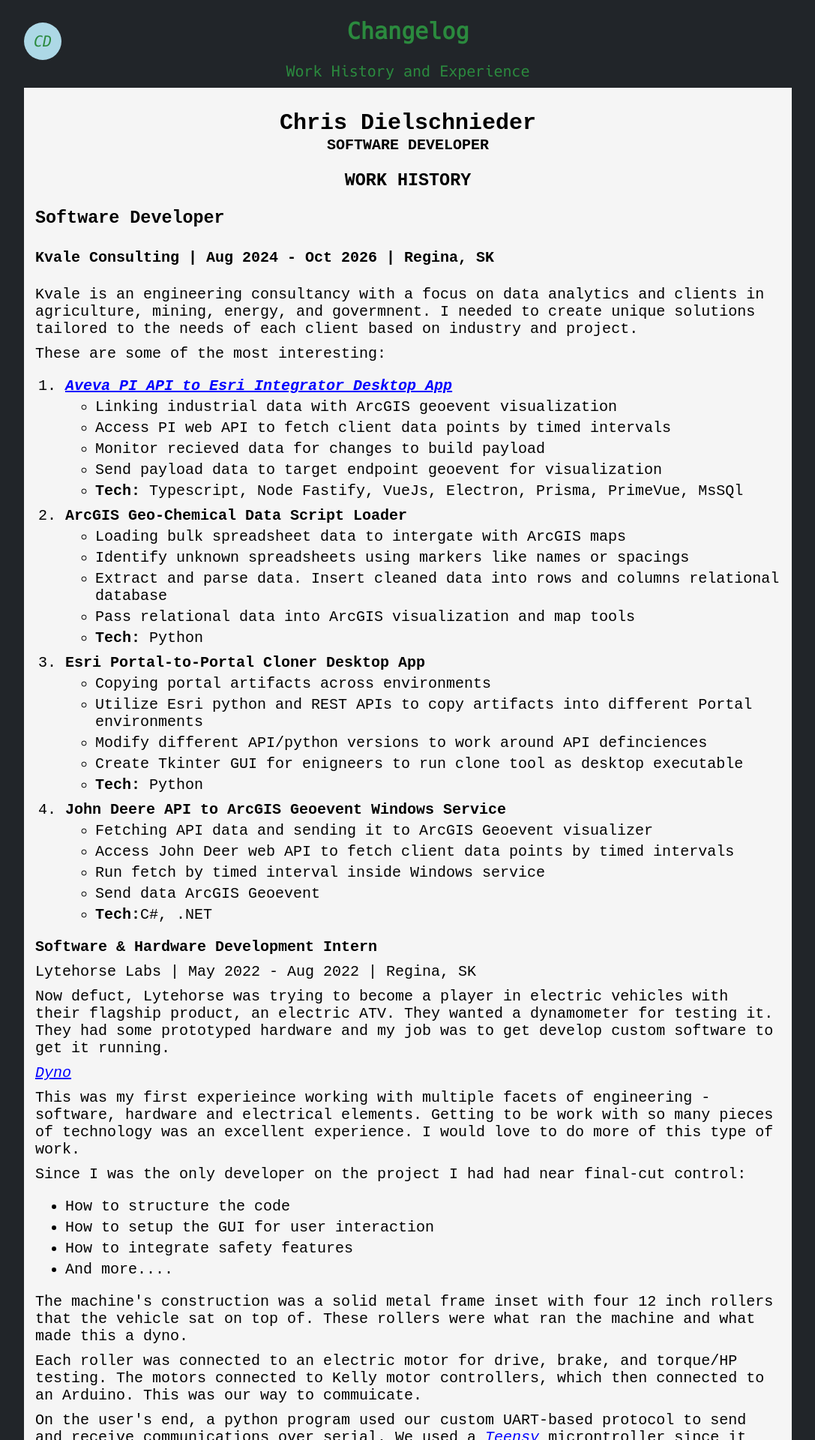
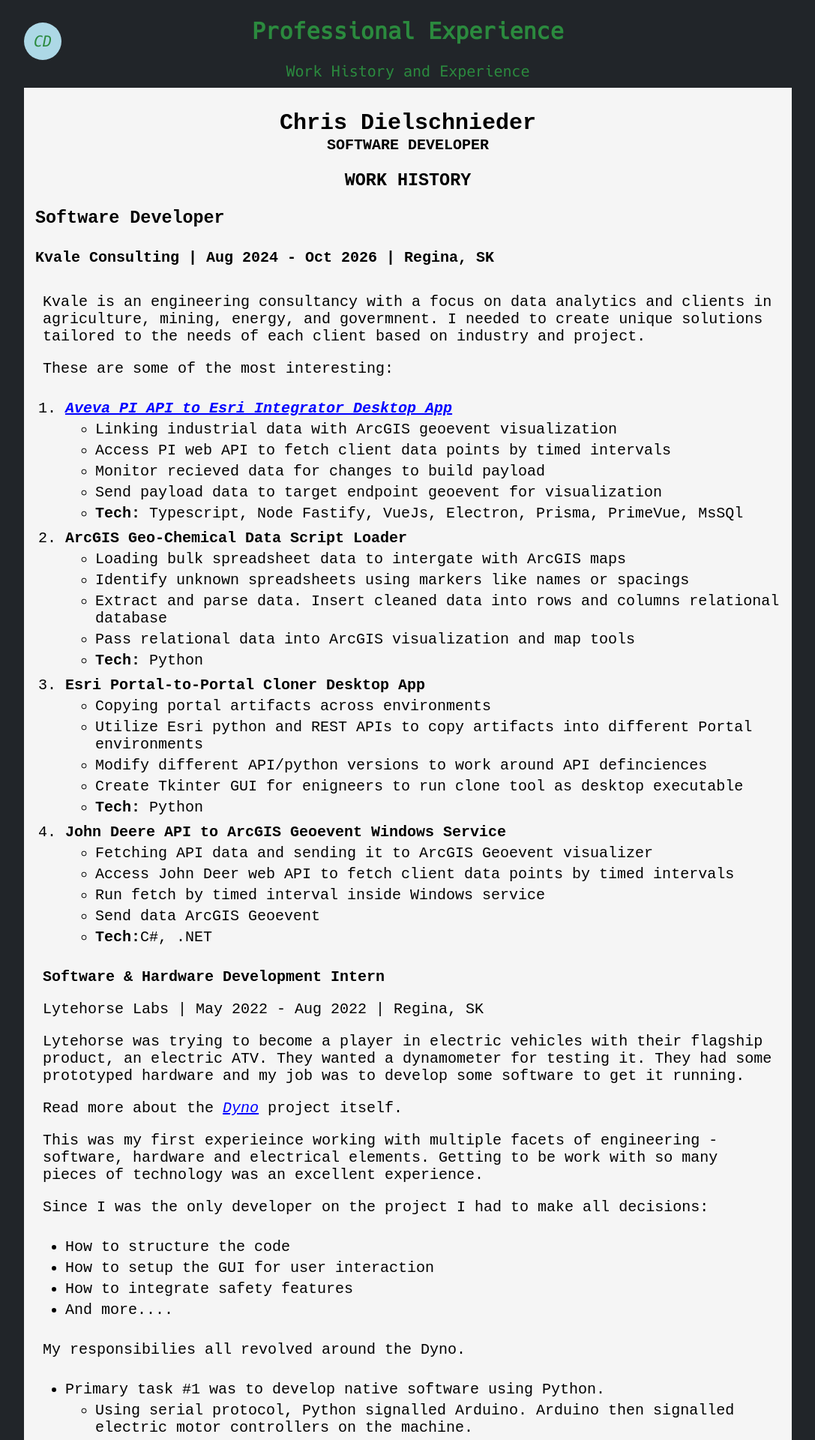
Before and after one commit to chrisdel101/chris-del-portfolio, a Jekyll site: the page built from work-history.md, in a window 1280 px wide. Shown: the top 1920 px of the page at 75% size, without its empty margins (96-1183 px from the left). Built offline with Jekyll 4.4.1, drawn with Linux system fonts in a browser that asks for light colours; some of the changed text lies outside the part shown.

Commit message:
more copy and styles

```diff
--- a/_data/json.yml
+++ b/_data/json.yml
@@ -11,8 +11,8 @@
   url: /manifest
 - key: work history
   value:
-      - value: changelog
-        url: /changelog-work-history
+      - value: work history
+        url: /work-history
       - value: projects --verbose
         url: /projects-work-history
       - value: resume --pdf
--- a/_includes/work-history.html
+++ b/_includes/work-history.html
@@ -4,8 +4,10 @@
     <h3>Software Developer</h3>
     <h4>Kvale Consulting | Aug 2024 - Oct 2026 | Regina, SK</h4>
     <p>
-      Kvale is an engineering consultancy with a focus on data analytics and clients in agriculture, mining, energy, and govermnent. I needed to create unique
-      solutions tailored to the needs of each client based on industry and project.
+      Kvale is an engineering consultancy with a focus on data analytics and
+      clients in agriculture, mining, energy, and govermnent. I needed to create
+      unique solutions tailored to the needs of each client based on industry
+      and project.
     </p>
     <p>These are some of the most interesting:</p>
     <div>
@@ -89,21 +91,27 @@
     <p><strong>Software & Hardware Development Intern</strong></p>
     <p>Lytehorse Labs | May 2022 - Aug 2022 | Regina, SK</p>
     <p>
-      Now defuct, Lytehorse was trying to become a player in electric vehicles
-      with their flagship product, an electric ATV. They wanted a dynamometer
-      for testing it. They had some prototyped hardware and my job was to get
-      develop custom software to get it running.
+      Lytehorse was trying to become a player in electric vehicles with their
+      flagship product, an electric ATV. They wanted a dynamometer for testing
+      it. They had some prototyped hardware and my job was to develop some
+      software to get it running.
     </p>
-    <a href="{{ '/projects-work-history.html' | relative_url }}#lytehorse-dyno">Dyno</a>
+    <p>
+      Read more about the
+      <a
+        href="{{ '/projects-work-history.html' | relative_url }}#lytehorse-dyno"
+        >Dyno</a
+      >
+      project itself.
+    </p>
+
     <p>
       This was my first experieince working with multiple facets of engineering
       - software, hardware and electrical elements. Getting to be work with so
-      many pieces of technology was an excellent experience. I would love to do
-      more of this type of work.
+      many pieces of technology was an excellent experience.
     </p>
     <p>
-      Since I was the only developer on the project I had had near final-cut
-      control:
+      Since I was the only developer on the project I had to make all decisions:
     </p>
     <ul>
       <li>How to structure the code</li>
@@ -111,23 +119,7 @@
       <li>How to integrate safety features</li>
       <li>And more....</li>
     </ul>
-    <p>
-      The machine's construction was a solid metal frame inset with four 12 inch
-      rollers that the vehicle sat on top of. These rollers were what ran the
-      machine and what made this a dyno.
-    </p>
-    <p>
-      Each roller was connected to an electric motor for drive, brake, and
-      torque/HP testing. The motors connected to Kelly motor controllers, which
-      then connected to an Arduino. This was our way to commuicate.
-    </p>
-    <p>
-      On the user's end, a python program used our custom UART-based protocol to
-      send and receive communications over serial. We used a
-      <a href="https://www.pjrc.com/store/teensy41_pins.html">Teensy</a>
-      microntroller since it has eight serial ports, and recieved asynchronous
-      communication from both directions.
-    </p>
+    <p>My responsibilies all revolved around the Dyno.</p>
     <ul>
       <li>
         Primary task #1 was to develop native software using Python.
--- a/assets/style.css
+++ b/assets/style.css
@@ -29,14 +29,12 @@
 #resume-Languages p:first-of-type {
     margin-bottom: 10px;
 }
-/* indent narrative tpext */
-#project-experience .job-detail p:nth-child(n + 3) {
-    margin-left: 15px;
-    margin-bottom: 10px;
+.tldr {
+    border-bottom: 1px silver solid;
 }
 /* space narrative text */
  .job-detail p {
-    margin: 10px 0;
+    padding: 10px;
 }
 .open-source-container,
 .work-container {
--- a/changelog-work-history.md
+++ b/work-history.md
@@ -5,7 +5,7 @@
 
 <section class="work-related-container page-container">
     <div class="page-heading">
-        <h2 class="work-related-header" >Changelog</h2>
+        <h2 class="work-related-header" >Professional Experience</h2>
         <a href="{{ '/' | relative_url }}">
             <div class="cir icon">CD</div>
         </a>
```
Also changed, not shown: _includes/projects-history.html (+41 -36 lines).
